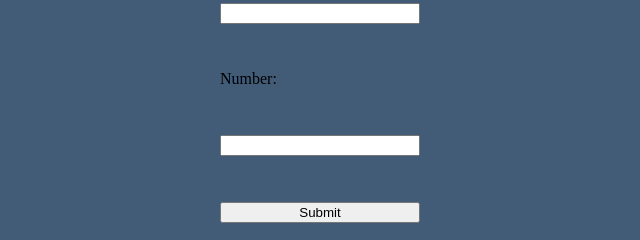
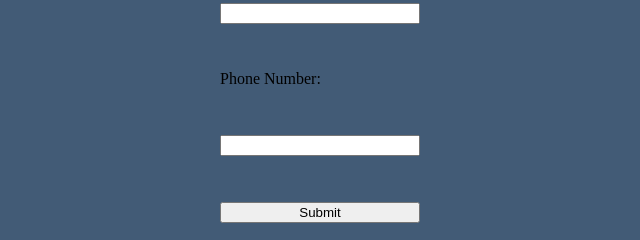
Before and after one commit to tcgronk/hsform, a plain HTML site: page index.html in a window 1280 px wide. Shown: the part 362-602 px from the top of the page, 320-960 px from the left. Drawn offline with nearby package versions, Linux system fonts and the light colour scheme.

Commit message:
Updates form label

```diff
--- a/index.html
+++ b/index.html
@@ -28,7 +28,7 @@
         <input type="text" name="firstname" required />
         <label for="email">Email Address:</label>
         <input type="email" name="email" required />
-        <label for="phone">Number:</label>
+        <label for="phone">Phone Number:</label>
         <input type="tel" name="phone" required />
         <button type="submit">Submit</button>
       </form>
```
